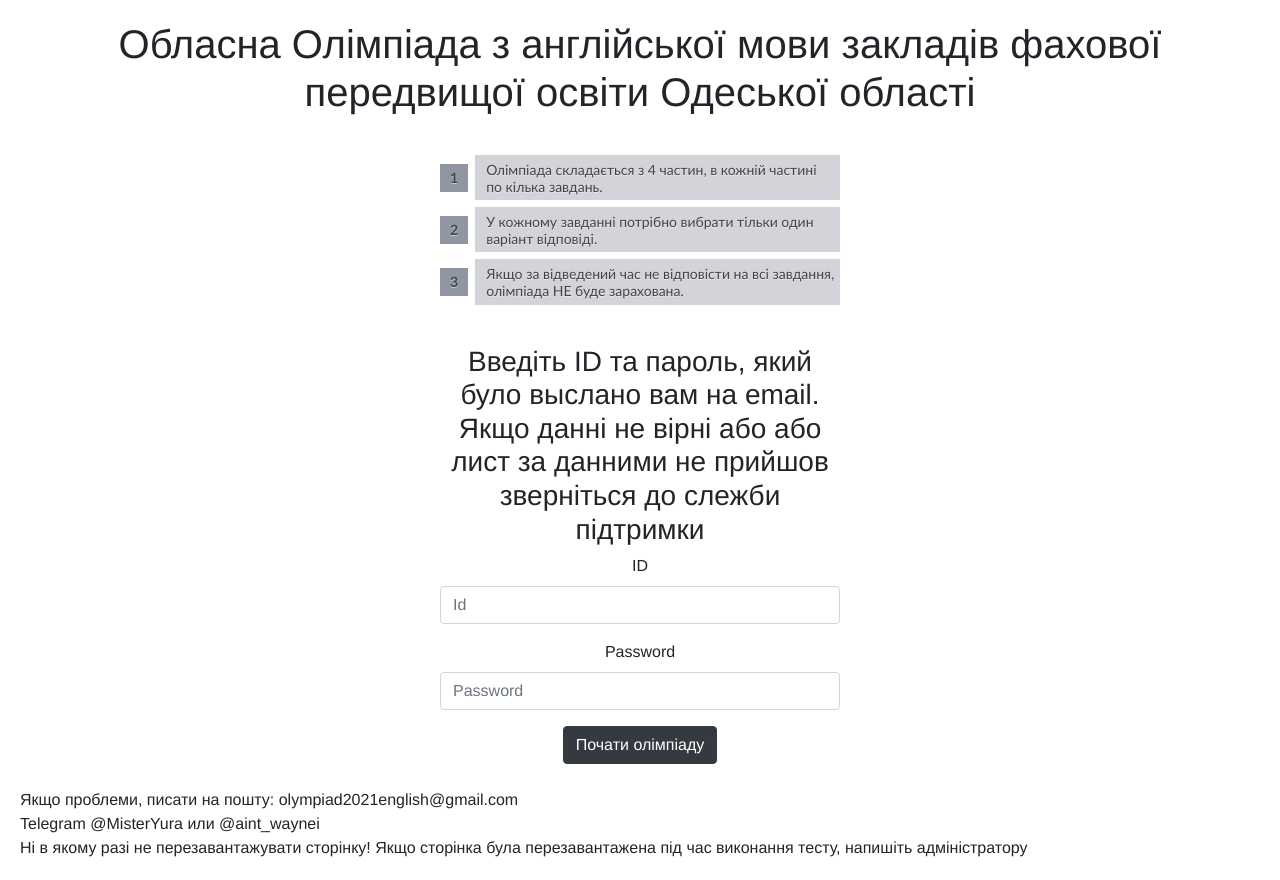
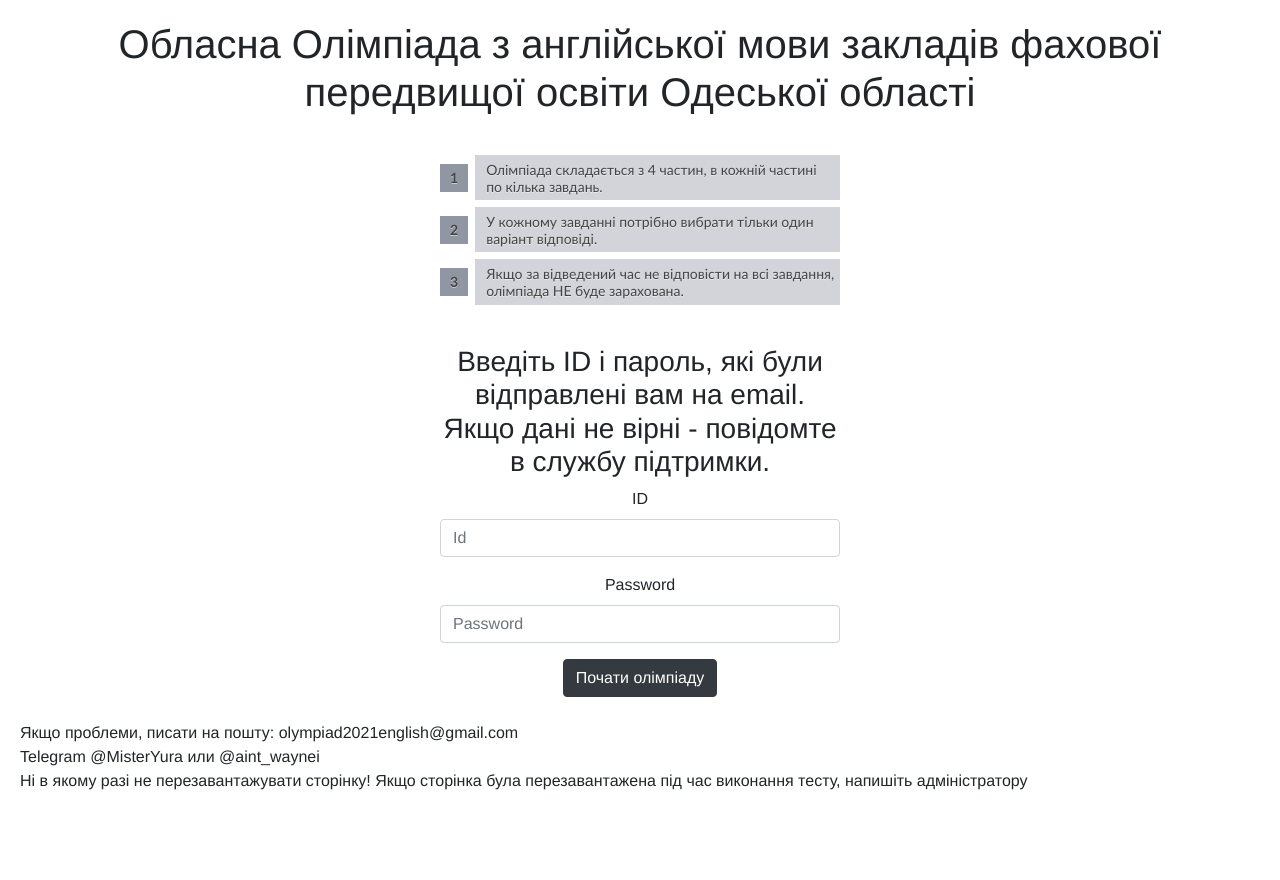
Before and after one commit to ogk-code/olimp-frontend, a Vue app: page / in a window 1280 px wide. After the commit the page ends 813 px from the top, so only its background shows below. Built offline with nearby package versions, Linux system fonts and the light colour scheme.

Commit message:
Update Login.vue

```diff
--- a/src/components/Login.vue
+++ b/src/components/Login.vue
@@ -1,8 +1,7 @@
 <template>
   <div>
     <form class="login" @submit.prevent="login">
-      <h3 align="center">Введіть ID та пароль, який було выслано вам на email. Якщо данні не вірні або або лист за
-        данними не прийшов зверніться до слежби підтримки</h3>
+      <h3 align="center">Введіть ID і пароль, які були відправлені вам на email. Якщо дані не вірні - повідомте в службу підтримки.</h3>
       <!--<label>Email</label>
       <input required v-model="email" type="email" placeholder="Name"/>
       <label>Password</label>
```
